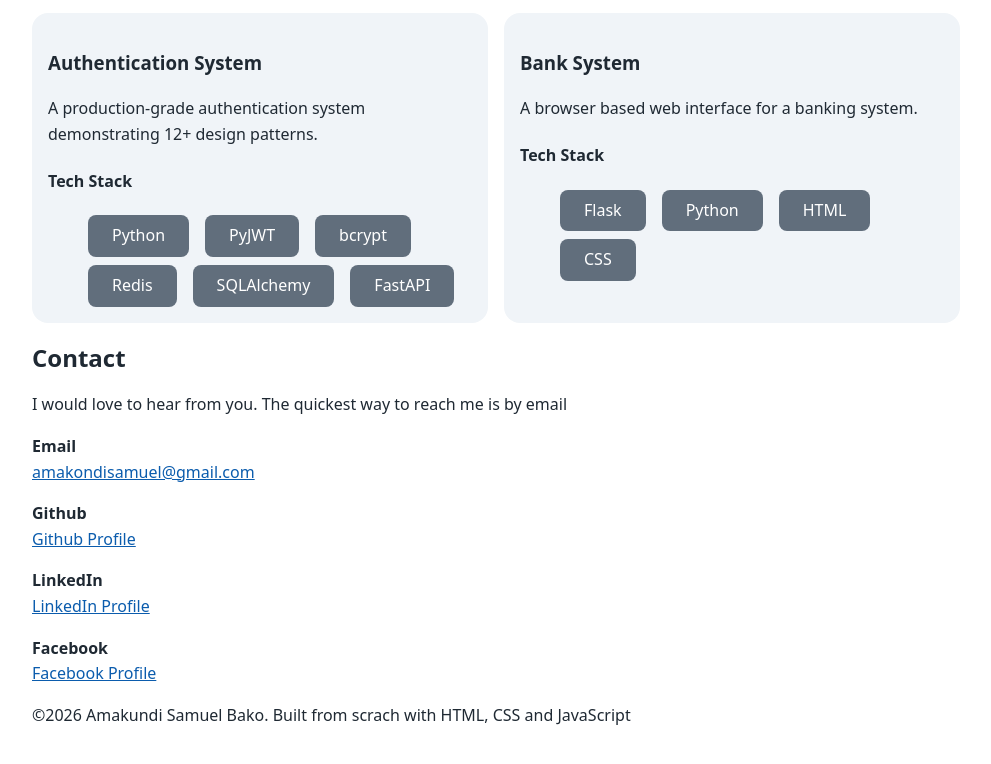
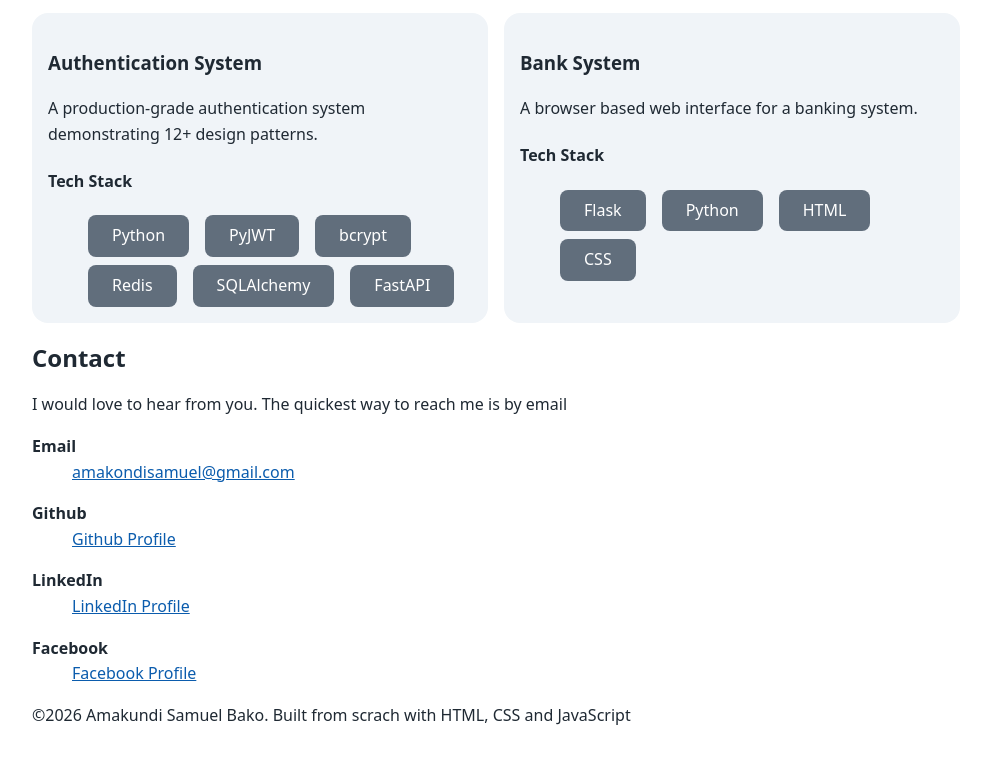
Before and after one commit to amakundisamuelbako/my_portfolio_site, a website: page src/index.html in a window 1280 px wide. Shown: the part 1186-1950 px from the top of the page, without its empty margins (144-1135 px from the left). Drawn offline with Linux system fonts and the light colour scheme.

Commit message:
Break the css on purpose other

```diff
--- a/src/css/style.css
+++ b/src/css/style.css
@@ -198,7 +198,7 @@ p {
   font-weight: 700;
 }
 
-.contact-list dd {
+.contact-list dd
   margin: 0;
 }
 
```
